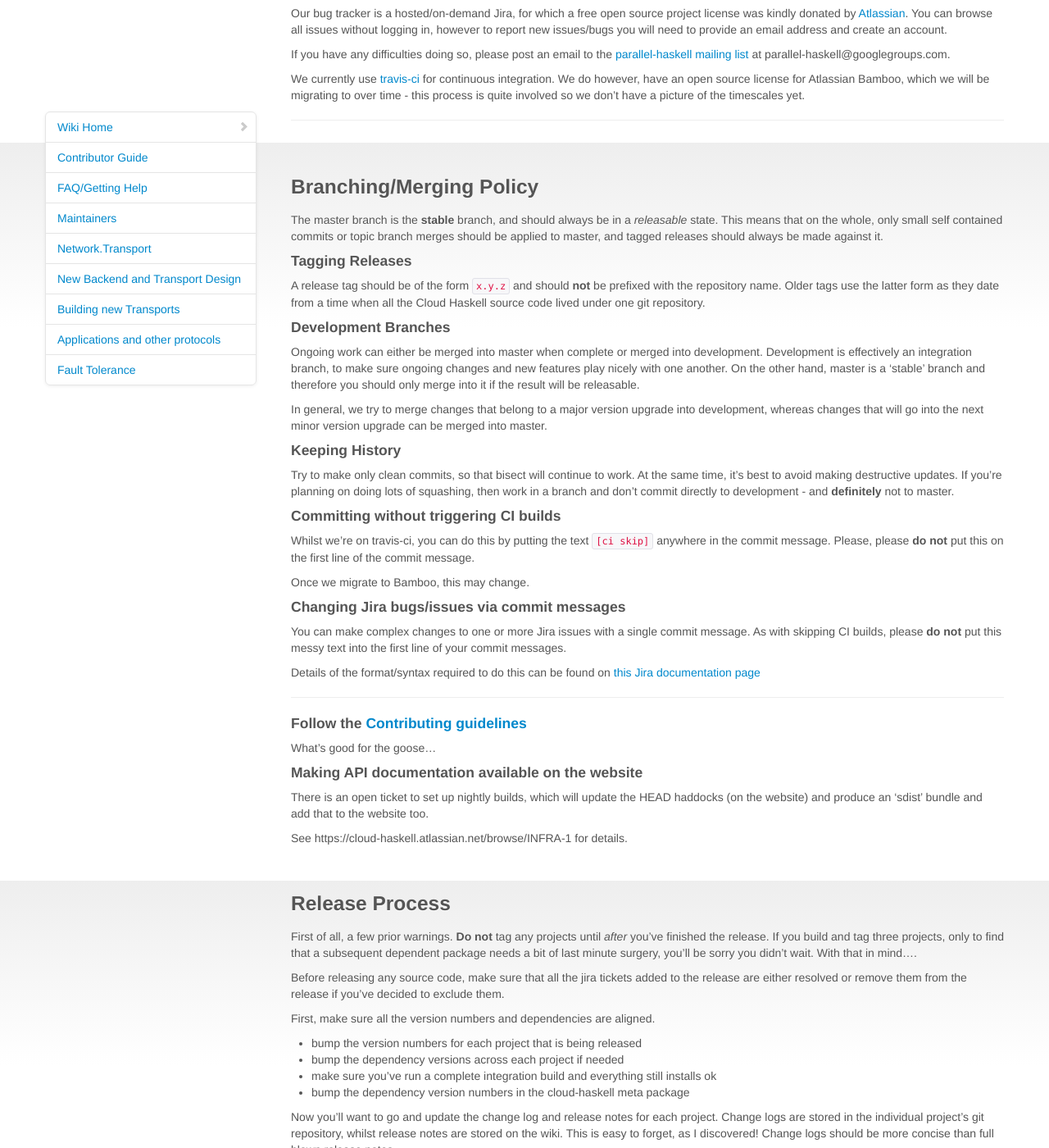
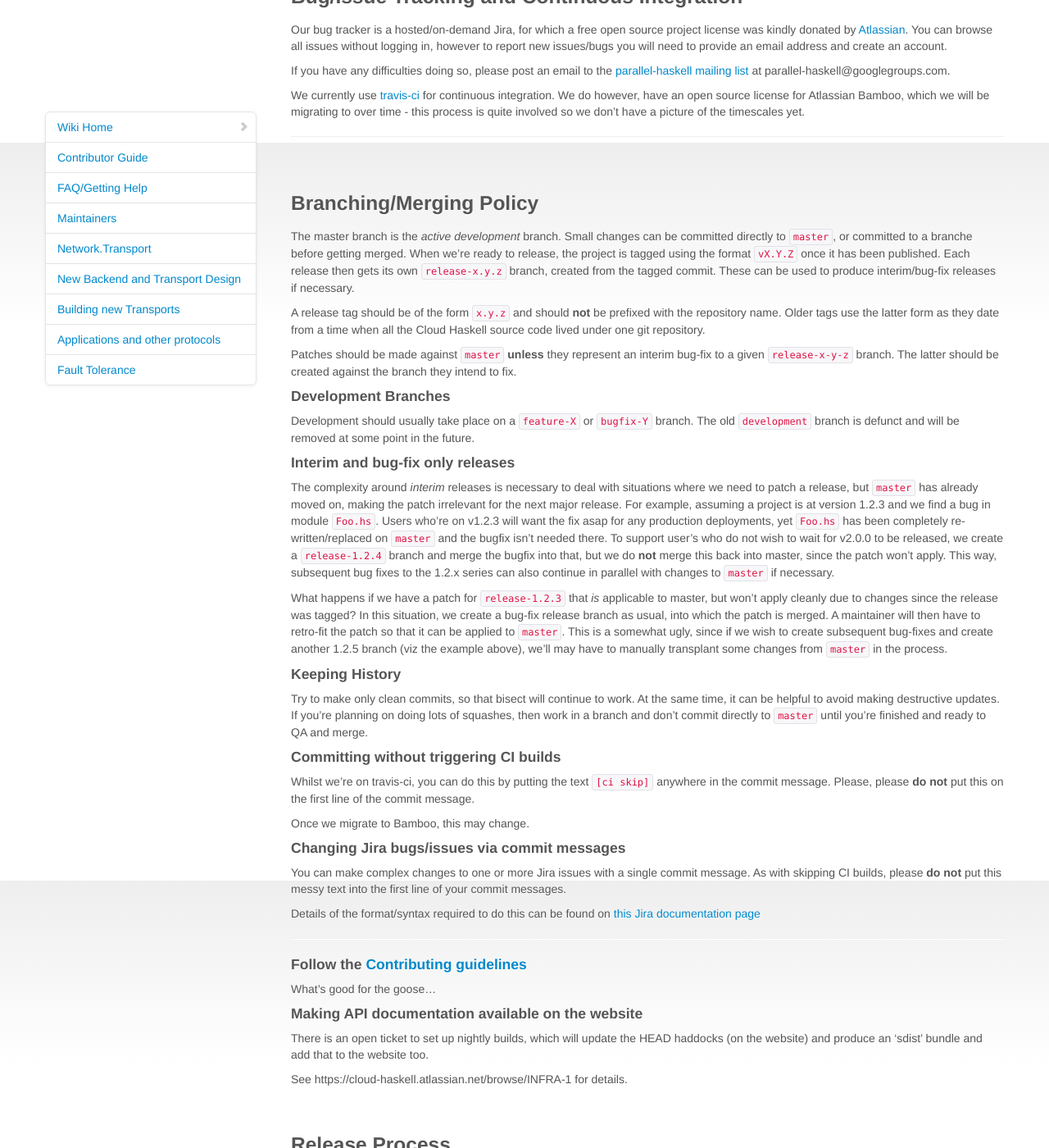
Before and after one commit to haskell-distributed/distributed-process, a Jekyll site: the page built from wiki/maintainers.md, in a window 1280 px wide and 1400 px high, scrolled down 726 px. Shown: the whole window at 82% size. Built offline with Jekyll 4.4.1, drawn with Linux system fonts in a browser that asks for light colours; comment, search, counter and statistics services are not loaded; some of the changed text lies outside the part shown.

Commit message:
Update to reflect new branching policy

```diff
--- a/wiki/maintainers.md
+++ b/wiki/maintainers.md
@@ -6,31 +6,29 @@ wiki: Maintainers
 
 ### Maintainers
 
-This part of the guide is specifically for maintainers, and
-outlines the development process and in particular, the branching
-strategy. We also point out Cloud Haskell's various bits of
-infrastructure as they stand at the moment.
+This part of the guide is specifically for maintainers, and outlines the development
+process and in particular, the branching strategy. We also point out Cloud Haskell's
+various bits of infrastructure as they stand at the moment.
 
-Perhaps the most important thing to do as a maintainer, is to
-make other developers aware of what you're working on by assigning
-the Jira issue to yourself!
+Perhaps the most important thing to do as a maintainer, is to make other developers
+aware of what you're working on by assigning the Jira issue to yourself!
 
 ----
 #### Releases
 
 All releases are published to [hackage][3]. At some point we may start to
-make *nightly builds* available on this website.
+make *nightly builds* available on this website. We need some help setting that
+up though.
 
 ----
 
 #### Community
 
-We keep in touch through the [parallel-haskell google group][7],
-and once you've joined the group, by posting to the mailing list address:
-parallel-haskell@googlegroups.com. This is a group for **all** things related
-to concurrent and parallel Haskell. There is also a maintainer/developer
-centric [cloud-haskell-developers google group][9], which is more for
-in-depth questions about contributing to or maintaining Cloud Haskell.
+We keep in touch through the [parallel-haskell google group][7], and once you've
+joined the group, by posting to the mailing list address: parallel-haskell@googlegroups.com.
+This is a group for **all** things related to concurrent and parallel Haskell. There is
+also a maintainer/developer centric [cloud-haskell-developers google group][9], which is
+more for in-depth questions about contributing to or maintaining Cloud Haskell.
 
 You might also find some of us hanging out at #haskell-distributed on
 freenode from time to time.
@@ -59,52 +57,66 @@ the timescales yet.
 
 ### Branching/Merging Policy
 
-The master branch is the **stable** branch, and should always be
-in a *releasable* state. This means that on the whole, only small
-self contained commits or topic branch merges should be applied
-to master, and tagged releases should always be made against it.
+The master branch is the *active development* branch. Small changes can be committed
+directly to `master`, or committed to a branche before getting merged. When we're
+ready to release, the project is tagged using the format `vX.Y.Z` once it has been
+published. Each release then gets its own `release-x.y.z` branch, created from the
+tagged commit. These can be used to produce interim/bug-fix releases if necessary.
 
-#### Tagging Releases
+A release tag should be of the form `x.y.z` and should **not** be prefixed with the
+repository name. Older tags use the latter form as they date from a time when all the
+Cloud Haskell source code lived under one git repository.
 
-A release tag should be of the form `x.y.z` and should **not**
-be prefixed with the repository name. Older tags use the latter
-form as they date from a time when all the Cloud Haskell source
-code lived under one git repository.
+Patches should be made against `master` **unless** they represent an interim bug-fix
+to a given `release-x-y-z` branch. The latter should be created against the branch
+they intend to fix.
 
 #### Development Branches
 
-Ongoing work can either be merged into master when complete or
-merged into development. Development is effectively an integration
-branch, to make sure ongoing changes and new features play nicely
-with one another. On the other hand, master is a 'stable' branch
-and therefore you should only merge into it if the result will be
-releasable.
+Development should usually take place on a `feature-X` or `bugfix-Y` branch. The
+old `development` branch is defunct and will be removed at some point in the future.
 
-In general, we try to merge changes that belong to a major version
-upgrade into development, whereas changes that will go into the
-next minor version upgrade can be merged into master.
+#### Interim and bug-fix only releases
+
+The complexity around *interim* releases is necessary to deal with situations where we
+need to patch a release, but `master` has already moved on, making the patch irrelevant
+for the next major release. For example, assuming a project is at version 1.2.3 and we
+find a bug in module `Foo.hs`. Users who're on v1.2.3 will want the fix asap for any
+production deployments, yet `Foo.hs` has been completely re-written/replaced on `master`
+and the bugfix isn't needed there. To support user's who do not wish to wait for v2.0.0
+to be released, we create a `release-1.2.4` branch and merge the bugfix into that, but
+we do **not** merge this back into master, since the patch won't apply.
+This way, subsequent bug fixes to the 1.2.x series can also continue in parallel with
+changes to `master` if necessary.
+
+What happens if we have a patch for `release-1.2.3` that *is* applicable to master, but
+won't apply cleanly due to changes since the release was tagged? In this situation, we
+create a bug-fix release branch as usual, into which the patch is merged. A maintainer
+will then have to retro-fit the patch so that it can be applied to `master`. This is
+a somewhat ugly, since if we wish to create subsequent bug-fixes and create another
+1.2.5 branch (viz the example above), we'll may have to manually transplant some changes
+from `master` in the process.
 
 #### Keeping History
 
-Try to make only clean commits, so that bisect will continue to work.
-At the same time, it's best to avoid making destructive updates. If
-you're planning on doing lots of squashing, then work in a branch
-and don't commit directly to development - and **definitely** not to
-master.
+Try to make only clean commits, so that bisect will continue to work. At the same time,
+it can be helpful to avoid making destructive updates. If you're planning on doing lots
+of squashes, then work in a branch and don't commit directly to `master` until you're
+finished and ready to QA and merge.
 
 #### Committing without triggering CI builds
 
-Whilst we're on travis-ci, you can do this by putting the text
-`[ci skip]` anywhere in the commit message. Please, please
-**do not** put this on the first line of the commit message.
+Whilst we're on travis-ci, you can do this by putting the text `[ci skip]` anywhere in
+the commit message. Please, please **do not** put this on the first line of the commit
+message.
 
 Once we migrate to Bamboo, this may change.
 
 #### Changing Jira bugs/issues via commit messages
 
-You can make complex changes to one or more Jira issues with a single
-commit message. As with skipping CI builds, please **do not** put this
-messy text into the first line of your commit messages.
+You can make complex changes to one or more Jira issues with a single commit message.
+As with skipping CI builds, please **do not** put this messy text into the first line
+of your commit messages.
 
 Details of the format/syntax required to do this can be found on
 [this Jira documentation page](https://confluence.atlassian.com/display/AOD/Processing+JIRA+issues+with+commit+messages)
@@ -125,11 +137,10 @@ See https://cloud-haskell.atlassian.net/browse/INFRA-1 for details.
 
 ### Release Process
 
-First of all, a few prior warnings. **Do not** tag any projects
-until *after* you've finished the release. If you build and tag
-three projects, only to find that a subsequent dependent package
-needs a bit of last minute surgery, you'll be sorry you didn't
-wait. With that in mind....
+First of all, a few prior warnings. **Do not** tag any projects until *after*
+you've finished and uploaded the release. If you build and tag three projects,
+only to find that a subsequent dependent package needs a bit of last minute
+surgery, you'll be sorry you didn't wait. With that in mind....
 
 Before releasing any source code, make sure that all the jira tickets
 added to the release are either resolved or remove them from the
@@ -156,11 +167,13 @@ too!
 
 **Now** you should tag all the projects with the relevant version number.
 Since moving to individual git repositories, the tagging scheme is now
-`x.y.z` and *not* `<project>-x.y.z`.
+`x.y.z` and *not* `<project>-x.y.z`. Once you've tagged the release, create
+a branch named `release-x.y.z` and push both the newly created tag(s) and the
+branch(es).
 
 Once the release is out, you should go to [JIRA](https://cloud-haskell.atlassian.net)
-and close all the tickets for the release. Jira has a nice 'bulk change'
-feature that makes this very easy.
+and close all the tickets for the release. Jira has a nice 'bulk change' feature
+that makes this very easy.
 
 After that, it's time to tweet about the release, post to the parallel-haskell
 mailing list, blog etc. Spread the word.
```
Also changed, not shown: wiki/contributing.md (+33 -2 lines).
